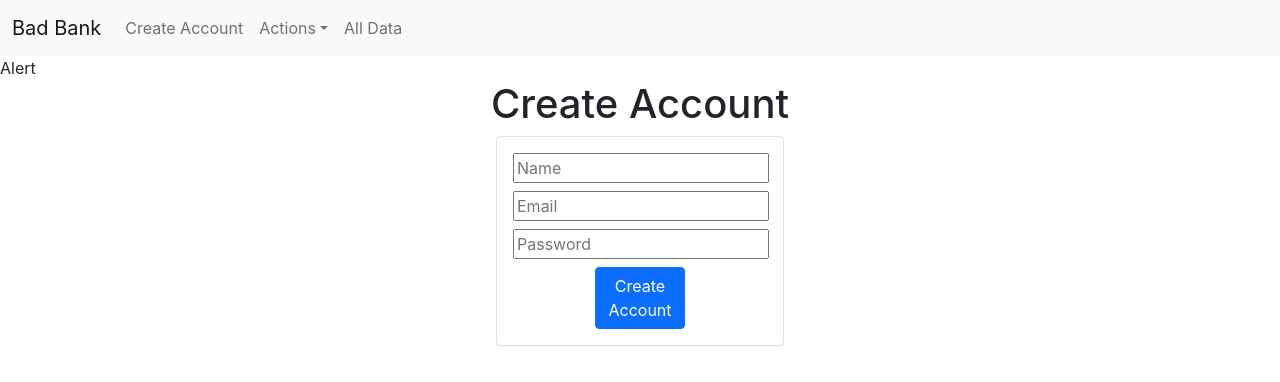
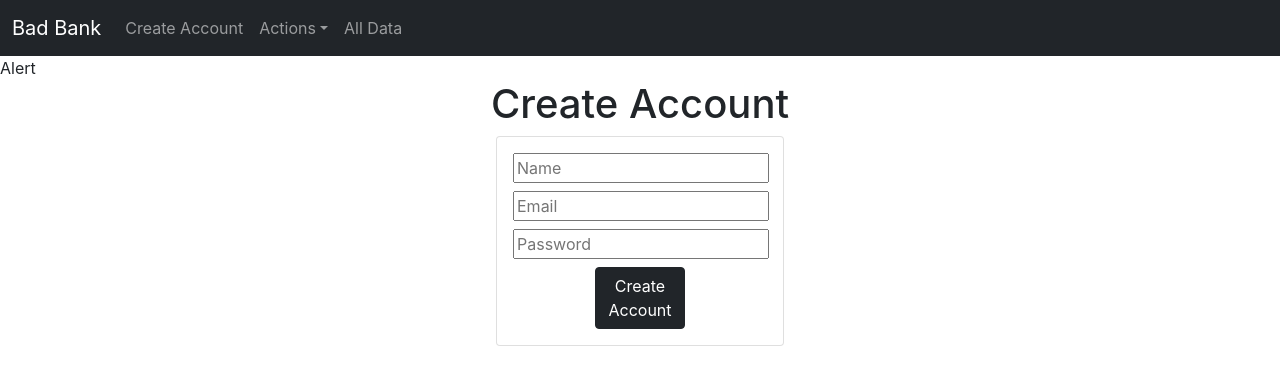
Before and after one commit to y0Phoenix/aaron-graybillbankingapp, a React (Vite) app: page /createaccount in a window 1280 px wide. Shown: the top 382 px of the page. Built offline with nearby package versions, Linux system fonts and the light colour scheme.

Commit message:
finish navbar

```diff
--- a/package.json
+++ b/package.json
@@ -8,6 +8,7 @@
     "preview": "vite preview"
   },
   "dependencies": {
+    "framer-motion": "^6.3.1",
     "react": "^18.0.0",
     "react-dom": "^18.0.0",
     "react-redux": "^8.0.1",
--- a/src/App.css
+++ b/src/App.css
@@ -7,3 +7,19 @@
   flex-direction: column;
   align-items: center;
 }
+.nav-item-container {
+  position: relative;
+}
+.description {
+  color: black;
+  position: absolute;
+  text-align: center;
+  top: 40px;
+  left: -10px;
+  width: 125px;
+  background-color: rgb(238, 238, 238);
+  border-radius: 6px;
+}
+.dropdown-desc {
+  left: 125px;
+}
--- a/src/components/CreateAccount.tsx
+++ b/src/components/CreateAccount.tsx
@@ -1,4 +1,5 @@
-import React from 'react'
+import React, { useState } from 'react'
+import { motion } from 'framer-motion'
 
 const CreateAccount = () => {
     return (
@@ -11,7 +12,7 @@ const CreateAccount = () => {
                     <input type={'text'} className="card-title" placeholder='Name'></input>
                     <input type={'text'} className="card-title" placeholder='Email'></input>
                     <input type={'text'} className="card-title" placeholder='Password'></input>
-                    <input type={'button'} className="btn btn-primary" value={'Create\nAccount'}></input>
+                    <motion.input whileHover={{scale: 1.07}} type={'button'} className="btn btn-dark" value={'Create\nAccount'}></motion.input>
                 </div>
             </div>
         </div>
--- a/src/components/Navbar.tsx
+++ b/src/components/Navbar.tsx
@@ -1,36 +1,79 @@
-import React from 'react'
-import { Link } from 'react-router-dom'
+import React, { useState } from 'react';
+import { Link } from 'react-router-dom';
+import { motion } from 'framer-motion';
+
+interface Desc {
+	type: string,
+	text: string
+}
 
 const Navbar = () => {
+	const [show, setShow] = useState({
+		home: false,
+		createAccount: false,
+		withdraw: false,
+		deposit: false,
+		allData: false
+	});
+	const toggleDesc = (type: string) => setShow({...show, [type]: !show[type as keyof typeof show]});
+
+	const Description = ({type, text}: Desc) =>
+		<>
+			{show[type as keyof typeof show] &&
+				<div className={`description ${type === 'deposit' || type === 'withdraw' ? 'dropdown-desc' : ''}`}>
+					{text}
+				</div>
+			}
+		</>
+
 	return (
-    <nav className="navbar navbar-expand-lg navbar-light bg-light">
+		<nav className="navbar navbar-expand-lg navbar-dark bg-dark">
 			<div className="container-fluid">
-    <Link className="navbar-brand" to='/'>Bad Bank</Link>
+				<div className='nav-item-container'>
+					<Link onMouseOver={() => toggleDesc('home')} onMouseLeave={() => toggleDesc('home')} className="navbar-brand" to='/'>Bad Bank</Link>
+					<Description type={'home'} text={'Home Page'}/>
+				</div>
 				<button className="navbar-toggler" type="button" data-bs-toggle="collapse" data-bs-target="#navbarSupportedContent" aria-controls="navbarSupportedContent" aria-expanded="false" aria-label="Toggle navigation">
 					<span className="navbar-toggler-icon"></span>
 				</button>
 				<div className="collapse navbar-collapse" id="navbarSupportedContent">
 					<ul className="navbar-nav me-auto mb-2 mb-lg-0">
 					<li className="nav-item">
-          <Link className="nav-link" to='/createaccount'>Create Account</Link>
+						<div className='nav-item-container'>
+							<Link className="nav-link" to='/createaccount' onMouseOver={() => toggleDesc('createAccount')} onMouseLeave={() => toggleDesc('createAccount')}>Create Account</Link>
+							<Description type='createAccount' text='Create A Bank Account To Get Started'/>
+						</div>
 					</li>
 					<li className="nav-item dropdown">
 						<a className="nav-link dropdown-toggle" href="#" id="navbarDropdown" role="button" data-bs-toggle="dropdown" aria-expanded="false">
 						Actions
 						</a>
 						<ul className="dropdown-menu" aria-labelledby="navbarDropdown">
-            <li><Link className="dropdown-item" to='/deposit'>Deposit</Link></li>
+						<li>
+							<div className='nav-item-container'>
+								<Link className="dropdown-item" to='/deposit' onMouseOver={() => toggleDesc('deposit')} onMouseLeave={() => toggleDesc('deposit')}>Deposit</Link>
+								<Description type='deposit' text='Deposit Money Into Your Account'/>
+							</div>
+						</li>
 						<li><hr className="dropdown-divider"></hr></li>
-            <li><Link className="dropdown-item" to='/withdraw'>Withdraw</Link></li>
+						<li>
+							<div className='nav-item-container'>
+								<Link className="dropdown-item" to='/withdraw' onMouseOver={() => toggleDesc('withdraw')} onMouseLeave={() => toggleDesc('withdraw')}>Withdraw</Link>
+								<Description type='withdraw' text='Withdraw Money From Your Account'/>
+							</div>
+						</li>
 						</ul>
 					</li>
 					<li className="nav-item">
-          <Link className="nav-link" to='/alldata'>All Data</Link>
+						<div className='nav-item-container'>
+							<Link className="nav-link" to='/alldata' onMouseOver={() => toggleDesc('allData')} onMouseLeave={() => toggleDesc('allData')}>All Data</Link>
+							<Description type='allData' text='View All Account Data' />
+						</div>
 					</li>
 					</ul>
 				</div>
 			</div>
-</nav>
+		</nav >
 	)
 }
 
```
Also changed, not shown: 1 other file (tests, documents, lock files or other folders). Lines whose indentation alone changed are shown as unchanged.
